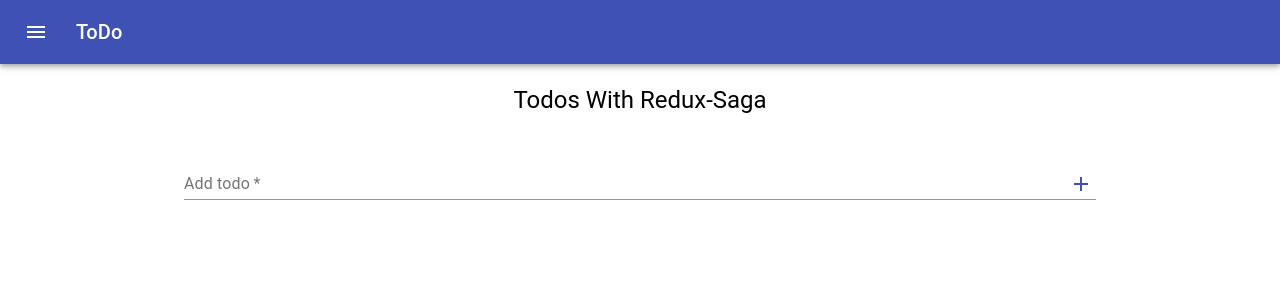
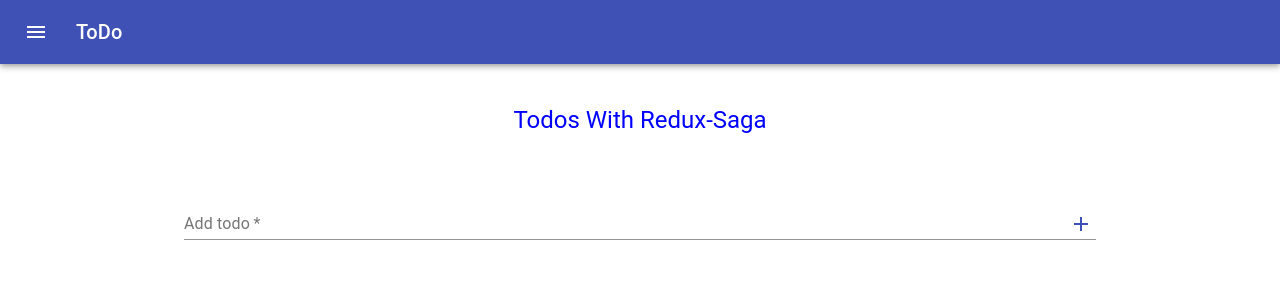
Before and after one commit to sunny-mody/todo, a React (Create React App) app: page / in a window 1280 px wide. Shown: the top 300 px of the page. Built offline with nearby package versions, Linux system fonts and the light colour scheme.

Commit message:
1. Some inline style here.

```diff
--- a/src/Components/ToDo/index.tsx
+++ b/src/Components/ToDo/index.tsx
@@ -13,7 +13,7 @@ import ToDoList from './ToDoList';
 const ToDo = () => (
   <Provider store={store}>
     <Container maxWidth="md">
-      <Typography style={{ padding: '20px' }} variant="h5">
+      <Typography style={{ padding: '20px', color: 'blue', margin: '20px' }} variant="h5">
         Todos With Redux-Saga
             </Typography>
       <AddToDo />
```
